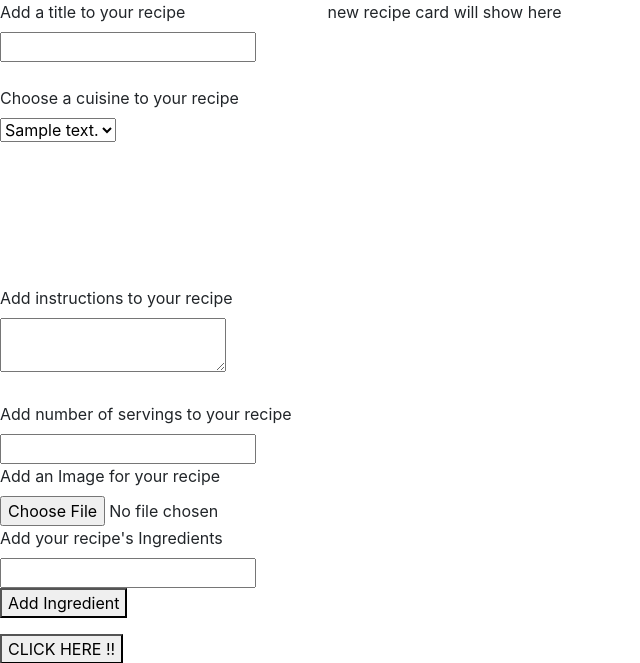
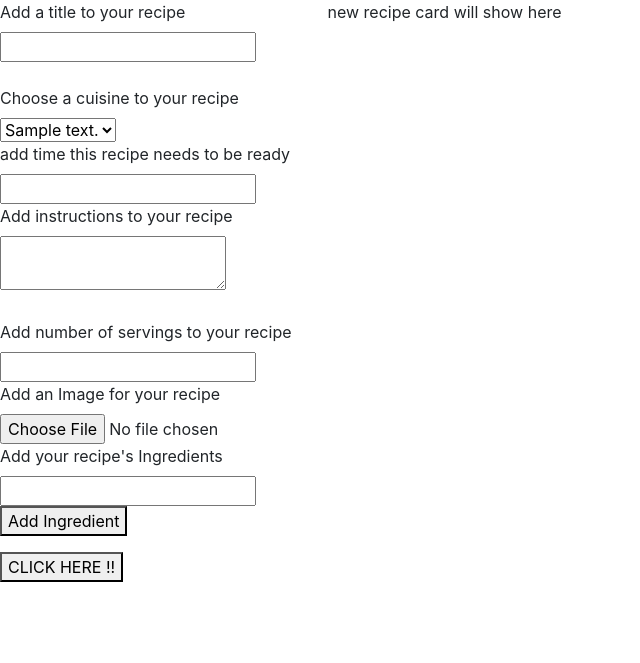
Before and after one commit to fatimahammouri/recipe_project, a Flask app: page /create_recipe in a window 1280 px wide. Shown: the part 24-687 px from the top of the page, without its empty margins (0-640 px from the left). Run offline with Flask 2, Linux system fonts and the light colour scheme; tables that the repository leaves empty hold one stand-in row (values such as "Sample post").

Commit message:
added number input element for time (min=0 -> prevent negative numbers )

```diff
--- a/templates/create_recipe.html
+++ b/templates/create_recipe.html
@@ -33,11 +33,8 @@
                             {% endfor %}
                         </select>
                         <br>
-                        <br>
-                        <br>
-                        <br>
-                        <br>
-                        <br>
+                    <label for= "ready_in_minutes">add time this recipe needs to be ready</label>
+                        <input type="number" min="0" id="ready_in-minutes">
                         <br>
                     <label for="instructions"> Add instructions to your recipe</label><br>
                         <textarea name="instructions" id="instructions"></textarea><br>
```
